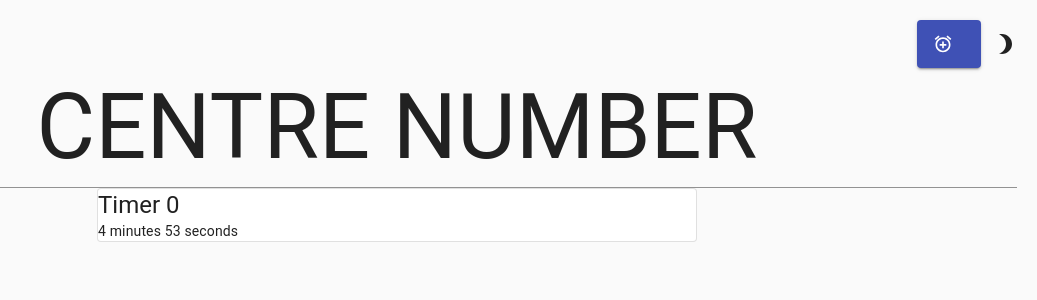
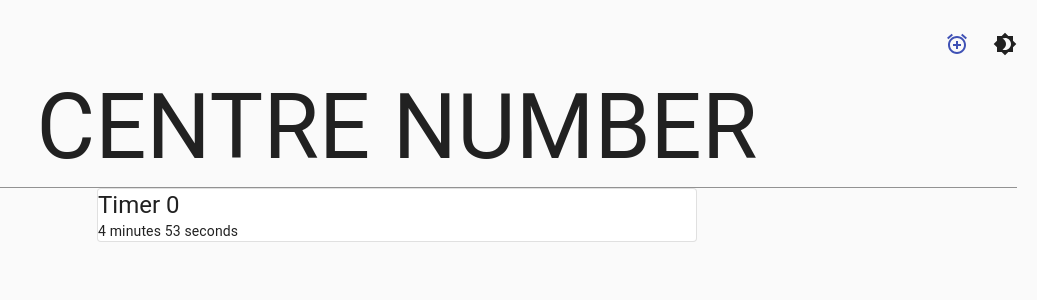
Before and after one commit to 5h3ms/examtimer, a React (Create React App) app: page / in a window 1280 px wide. Shown: the top 300 px of the page, without its empty margins (243-1280 px from the left). Built offline with nearby package versions, Linux system fonts and the light colour scheme.

Commit message:
Change add timer button to iconbutton

```diff
--- a/src/App.tsx
+++ b/src/App.tsx
@@ -1,7 +1,7 @@
 import './App.css';
 import Timer from './components/Timer.react';
 import { useState, useCallback, ReactElement } from 'react';
-import { Grid, Typography, TextField, Card, Button } from '@material-ui/core';
+import { Grid, Typography, TextField, Card } from '@material-ui/core';
 
 import { ThemeProvider } from '@material-ui/core';
 import {
@@ -11,11 +11,12 @@ import {
 } from '@material-ui/core/styles';
 
 import IconButton from '@material-ui/core/IconButton';
-import Brightness3Icon from '@material-ui/icons/Brightness3';
+import Brightness4Icon from '@material-ui/icons/Brightness4';
 import Brightness7Icon from '@material-ui/icons/Brightness7';
 
 import CssBaseline from '@material-ui/core/CssBaseline';
 import AlarmAddIcon from '@material-ui/icons/AlarmAdd';
+import { AlarmAddSharp } from '@material-ui/icons';
 
 function App(): ReactElement {
   const useStyles = makeStyles((theme) => ({
@@ -28,7 +29,7 @@ function App(): ReactElement {
   const classes = useStyles();
 
   const [theme, setTheme] = useState(true);
-  const icon = !theme ? <Brightness7Icon /> : <Brightness3Icon />;
+  const icon = !theme ? <Brightness7Icon /> : <Brightness4Icon />;
   const appliedTheme = createMuiTheme(theme ? light : dark);
 
   const defaultTime = { minutes: 5 };
@@ -44,12 +45,13 @@ function App(): ReactElement {
       <div className={classes.root}>
         <CssBaseline />
         <Grid container justify="flex-end">
-          <Button
-            variant="contained"
+          <IconButton
             color="primary"
+            aria-label="add an alarm"
             onClick={addTimer}
-            startIcon={<AlarmAddIcon />}
-          ></Button>
+          >
+            <AlarmAddSharp />
+          </IconButton>
 
           <IconButton
             edge="end"
```
